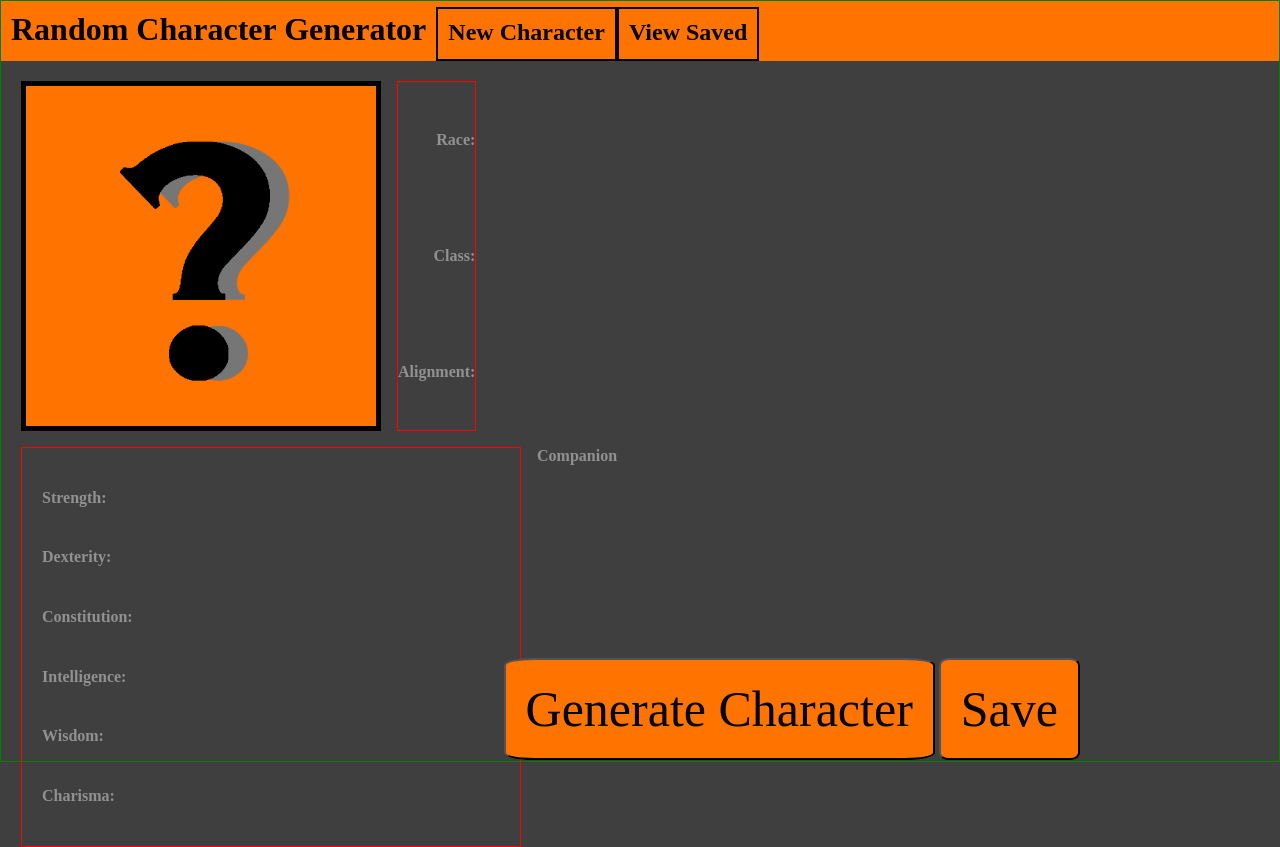
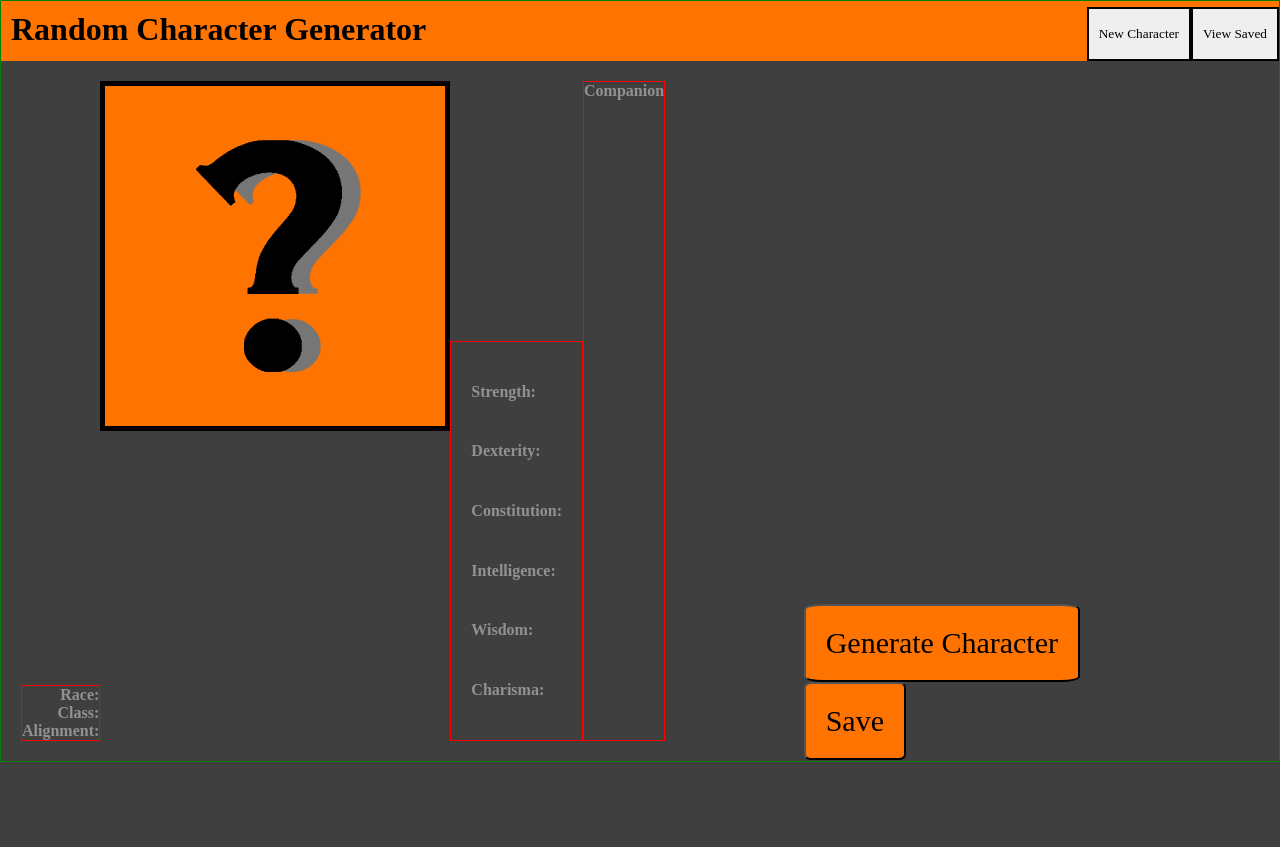
Before and after one commit to TheTrueGameBreaker/DND-Character-Generator, a plain HTML site: page index.html in a window 1280 px wide. After the commit the page ends 800 px from the top, so only its background shows below. Drawn offline with Linux system fonts and the light colour scheme; no server answers; a web font is replaced by a local one.

Commit message:
added more flex css

```diff
--- a/assets/css/style.css
+++ b/assets/css/style.css
@@ -20,7 +20,17 @@ body {
     height: 60px;
     display: flex;
     color: black;
+    justify-content: right;
 }
+
+header h1 {
+    flex-grow: 1;
+}
+
+.header button {
+
+}
+
 
 .saved, .new {
     border: 2px solid black;
@@ -38,8 +48,10 @@ body {
     justify-content: right;
     position: relative;
 }*/
-
-.header .saved {
+header {
+    display: flex;
+}
+header .saved {
     padding-top: 20px;
     padding: 10px;
     justify-content: right;
@@ -55,19 +67,17 @@ body {
     height: 700px;
     display: flex;
     font-weight: bold;
-    flex-wrap: wrap;
+    flex-wrap: wrap
     gap: 1em;
 }
 
-.image-Border {
+
+.placeholder-Image{
     border: 5px solid rgb(0, 0, 0);
     background-color: rgb(255, 115, 0);
     height: 350px;
-}
-
-.placeholder-Image{
-    height: 350px;
     display: flex;
+    align-self: flex-start;
 }
 
 .container-description {
@@ -76,6 +86,9 @@ body {
     flex-direction: column;
     align-items: flex-end;
     justify-content: space-around;
+    align-self: flex-end;
+    order: -1;
+
 }
 
 .container-Stats {
@@ -86,9 +99,12 @@ body {
     padding: 20px;
     width: 500px;
     height: 400px;
-    position: relative;
+    align-self: flex-end;
 }
 
+.container-companion {
+    border: 1px solid red;;
+}
 .container-Buttons {
     position: fixed;
     bottom: 40px;
@@ -99,6 +115,8 @@ body {
 .btn {
     background-color: rgb(255, 115, 0);
     padding: 20px;
-    font-size: 50px;
+    font-size: 30px;
     border-radius: 7%;
+    display: flex;
+
 }
--- a/index.html
+++ b/index.html
@@ -9,11 +9,11 @@
     <link rel="icon" type="image/x-icon" href="./assets/Images/icons8-dungeons-and-dragons-48.png">
 </head>
 <body>
-    <div class="header">
-        <h1 class="title"> Random Character Generator</h1>
-        <h2 class="new"> New Character</h2>
-        <h2 class="saved"> View Saved</h2>
-    </div>
+    <header class="header">
+        <h1 class="title">Random Character Generator</h1>
+        <button class="new"> New Character</button>
+        <button class="saved"> View Saved</button>
+    </header>
     <div class="container">
         <div class="image-Border">
             <img src="./assets/Images/question_mark.png" alt="" class="placeholder-Image">
```
